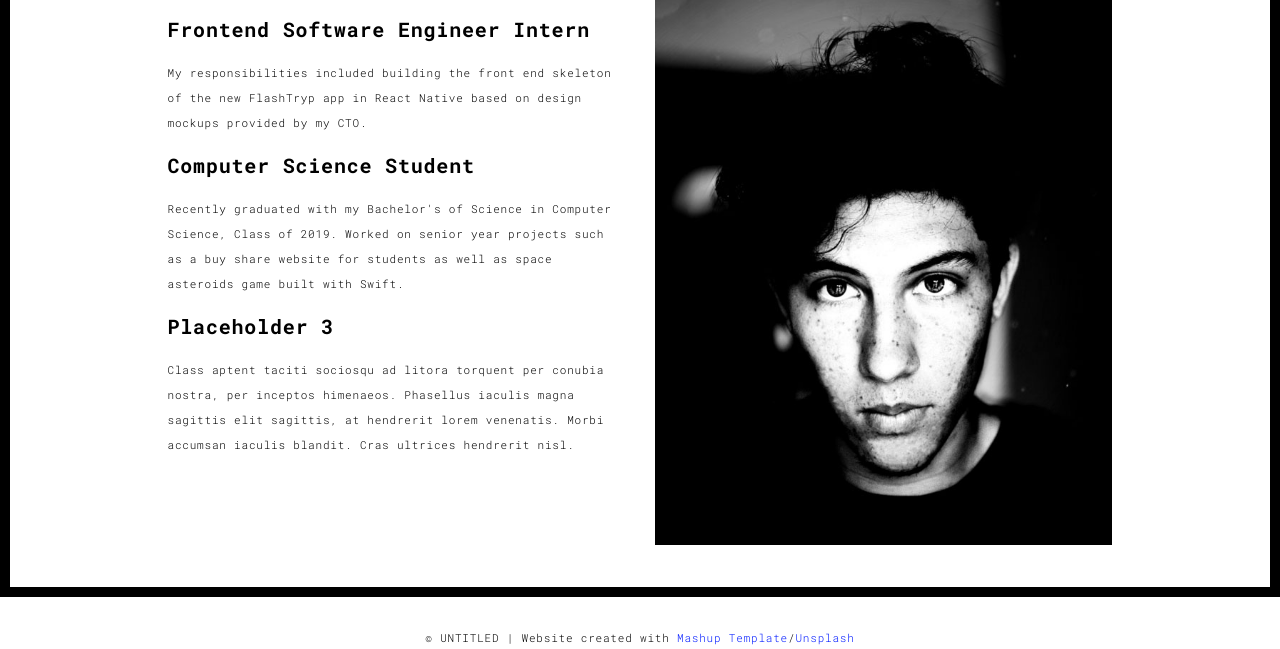
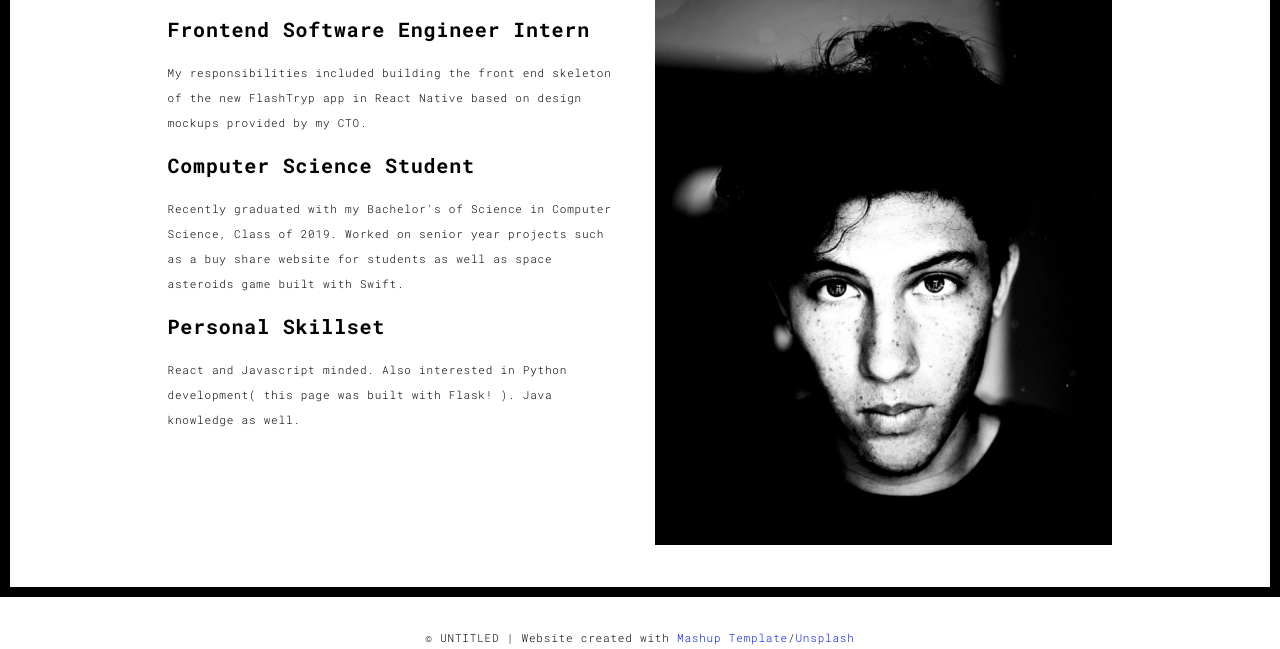
Before and after one commit to legenhairy/portfolio-page, a Flask app: page /about.html in a window 1280 px wide. Shown: the part 203-852 px from the top of the page. Run offline with Flask 2, Linux system fonts and the light colour scheme; some libraries are stand-ins or nearby versions.

Commit message:
adding more info to the about page, adjusted the contact page

```diff
--- a/templates/about.html
+++ b/templates/about.html
@@ -68,9 +68,11 @@
                     Worked on senior year projects such as a buy share website for students as well as
                   space asteroids game built with Swift.
                   </p>
-                  <h3>Placeholder 3</h3>
+                  <h3>Personal Skillset</h3>
                   <p>
-                  Class aptent taciti sociosqu ad litora torquent per conubia nostra, per inceptos himenaeos. Phasellus iaculis magna sagittis elit sagittis, at hendrerit lorem venenatis. Morbi accumsan iaculis blandit. Cras ultrices hendrerit nisl.</p>
+                    React and Javascript minded. Also interested in Python development( this page was built with Flask!
+                    ). Java knowledge as well.
+                  </p>
                 </div>
                 <div class="col-xs-12 col-md-6">
                   <img src="./assets/images/profil.jpg" class="img-responsive" alt="">
--- a/templates/contact.html
+++ b/templates/contact.html
@@ -88,9 +88,9 @@
                           Email: harryzhang100@gmail.com
                         </li>
                       </ul>
-                      <h3>Follow me on social networks</h3>
-                      <a href="http://www.facebook.com" title="" class="fa-icon">
-                        <i class="fa fa-facebook"></i>
+                      <h3>See what I am up to</h3>
+                      <a href="http://www.github.com" title="" class="fa-icon">
+                        <i class="fab fa-github"></i>
                       </a>
                       <a href="https://www.linkedin.com/in/harry-zhangsfsu/" title="" class="fa-icon">
                         <i class="fa fa-linkedin"></i>
```
